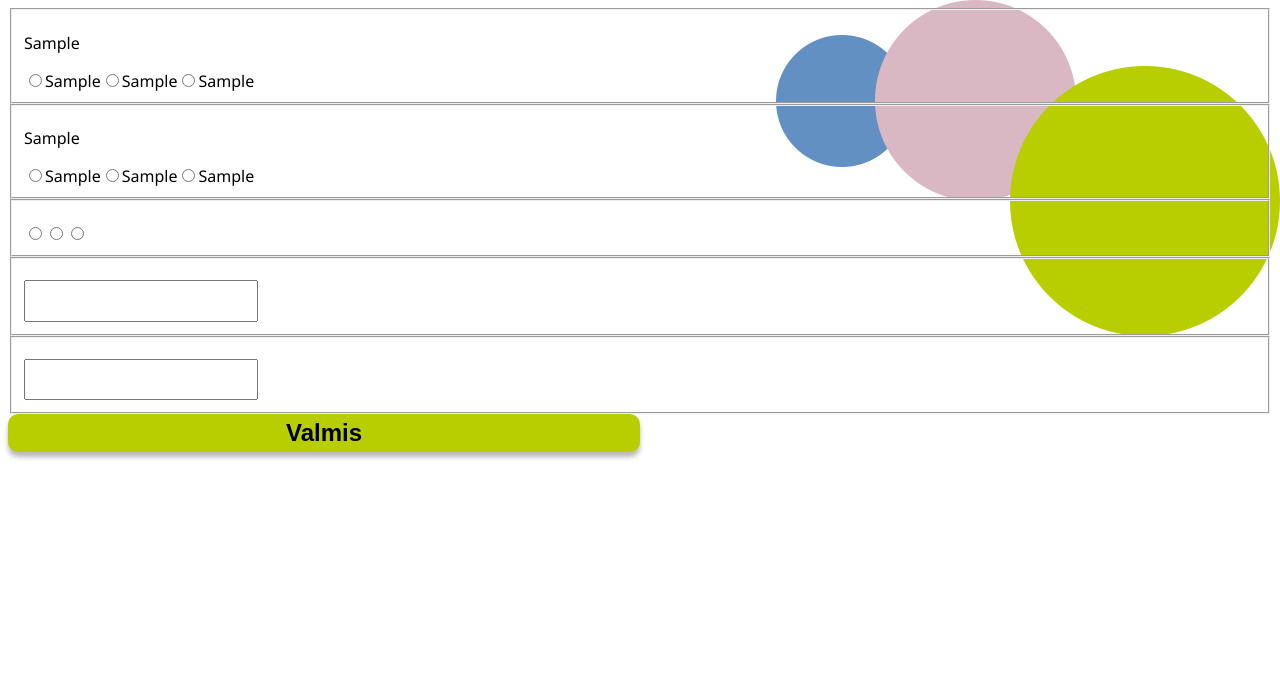
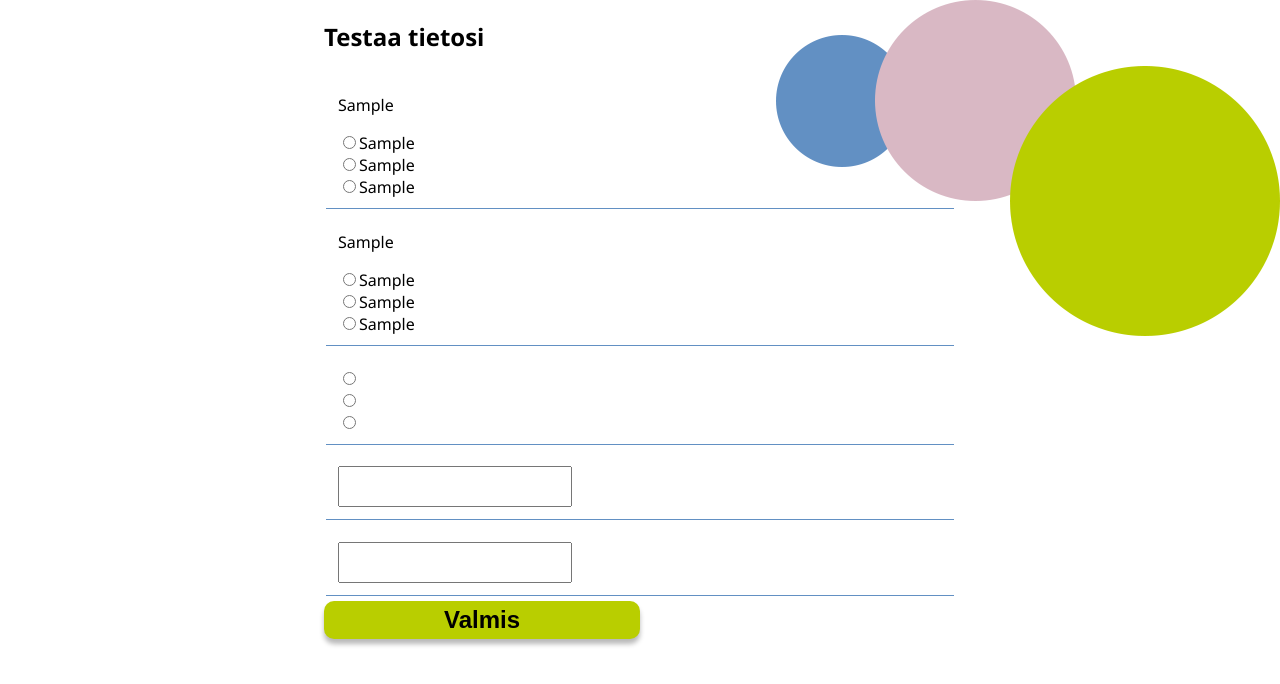
Before and after one commit to anniri/reading-strategy-ex-demo-1, a React (Create React App) app: page / in a window 1280 px wide. Both pictures are taken after typing "Sample", "Sample", "Sample", "Sample", "Sample", "Sample" into the empty fields and a click on the button "Valmis". Shown: the top 684 px of the page. Built offline with nearby package versions, Linux system fonts and the light colour scheme.

Commit message:
test form styling

```diff
--- a/src/App.css
+++ b/src/App.css
@@ -59,16 +59,16 @@ body {
     z-index: 3;
 }
 
-.create-question-container fieldset {
+fieldset {
     border: 0px;
     margin-bottom: 20px;
 }
 
-.create-question-container fieldset:last-child {
+fieldset:last-child {
     margin-bottom: 50px;
 }
 
-.create-question-container fieldset label {
+fieldset label {
     width: 100%;
     display: block;
 }
@@ -153,6 +153,26 @@ button[type="submit"]:hover {
     background-color: #d4dd89;
 }
 
+#test-form {
+    width: 95%;
+    margin: auto;
+}
+
+#test-form fieldset {
+    border: 0px;
+    border-bottom: 1px solid #6290c3;
+    margin-bottom: 0px;
+}
+
+#test-form fieldset label {
+    display: block;
+}
+
+#test-form button {
+    margin-top: 5px;
+
+}
+
 @media only screen and (min-width: 800px) {
 
     main {
@@ -204,6 +224,10 @@ button[type="submit"]:hover {
         font-size: 1.2em;
     }
 
+    #test-form {
+        width: 50%;
+    }
+
 }
 
 @media only screen and (min-width: 1100px) {
--- a/src/components/TestForm.js
+++ b/src/components/TestForm.js
@@ -41,7 +41,8 @@ function TestForm(props) {
            {
             !testChecked
             ?<div>
-            <form onSubmit={checkTest}>
+            <form onSubmit={checkTest} id="test-form">
+                <h2>Testaa tietosi</h2>
                 <TestMultipleChoices
                     choiceQuestions={props.formData.multiChoiceQuestions}/>
                 <TestOpenQuestions openQuestions={props.formData.openQuestions} />
```
